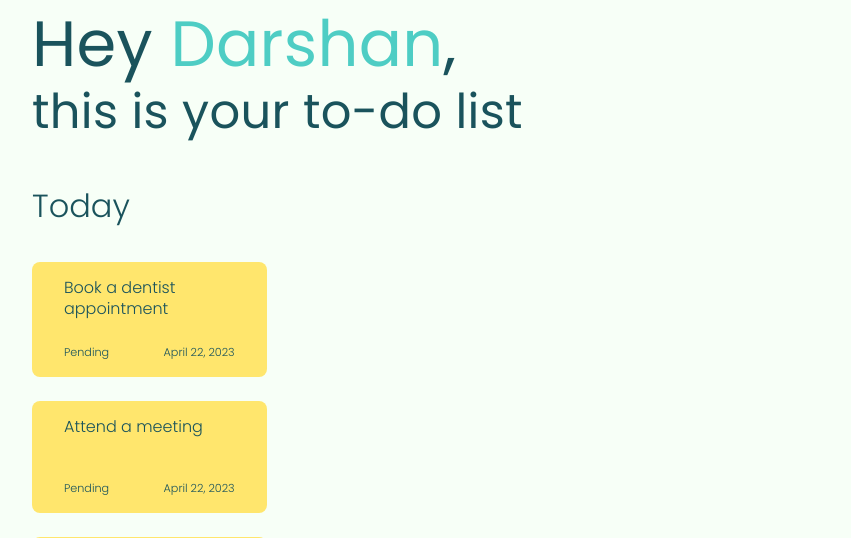
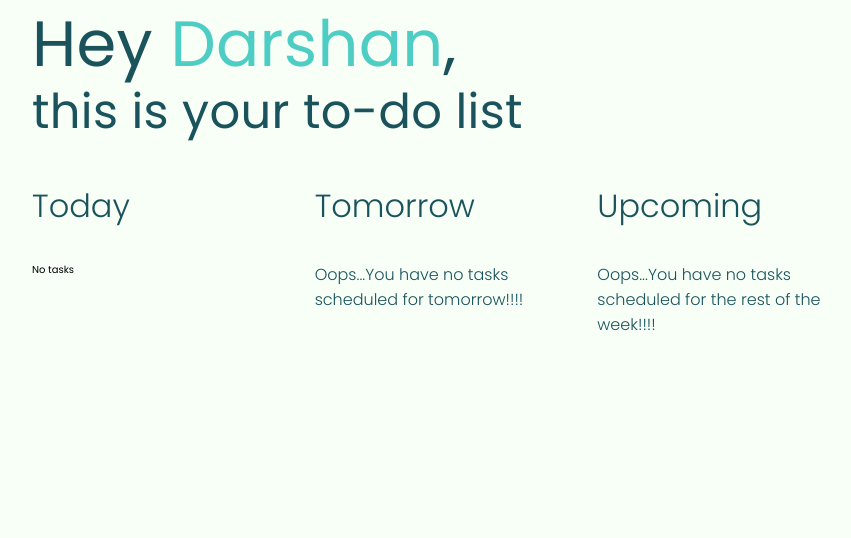
Before and after one commit to darshansp8/To-do, a Django app: page /tasks/ in a window 1280 px wide. Shown: the part 74-612 px from the top of the page, without its empty margins (208-1059 px from the left). After the commit the page ends 405 px from the top, so only its background shows below. Run offline with Django 4.2, Linux system fonts and the light colour scheme; data comes from the database, SQL or seed files in the repository; both versions use the stored data as it was after the commit.

Commit message:
Implemented logic based views for today, tomorrow and upcoming tasks.

```diff
--- a/to_do/static/style.css
+++ b/to_do/static/style.css
@@ -59,6 +59,12 @@ body{
     font-weight: 300;
     color: var(--primary-color);
     margin-bottom: 2rem;
+}
+
+.tasks--message{
+    font-size: 1rem;
+    font-weight: 300;
+    color: var(--primary-color);
 }
 
 .tasks--container{
--- a/to_do/tasks/views.py
+++ b/to_do/tasks/views.py
@@ -1,11 +1,34 @@
 from django.shortcuts import render
 from django.http import HttpResponse
 from .models import Tasks, Users
+from django.utils import timezone
+import datetime
+
 # Create your views here.
 
 
 def index(request):
-    tasks = Tasks.objects.all()
-    print(tasks)
+    current_date = timezone.now().date()
+    start_week = current_date - datetime.timedelta(current_date.weekday())
+    end_week = start_week + datetime.timedelta(7)
+    tasks_today = Tasks.objects.filter(task_created=current_date)
+    tasks_tomorrow = Tasks.objects.filter(task_created=current_date+datetime.timedelta(days=1))
+    tasks_week = Tasks.objects.filter(task_created__range=[start_week, end_week])
+    filtered_tasks_week = [task for task in tasks_week if task not in tasks_today]
+
+    no_task_today = False if tasks_today else True
+    no_task_tomorrow = False if tasks_tomorrow else True
+    no_task_week = False if filtered_tasks_week else True
+
     user = Users.objects.get(name="Darshan")
-    return render(request, 'index.html', {'tasks': tasks, 'user': user})
+
+    context = {
+        'tasks_today': tasks_today,
+        'tasks_tomorrow': tasks_tomorrow,
+        'tasks_week': filtered_tasks_week,
+        'user': user,
+        'no_task_today': no_task_today,
+        'no_task_tomorrow': no_task_tomorrow,
+        'no_task_week': no_task_week,
+    }
+    return render(request, 'index.html', context)
--- a/to_do/templates/index.html
+++ b/to_do/templates/index.html
@@ -20,7 +20,10 @@
         <!-- <h2 class="tasks--title">Current Tasks</h2> -->
         <div class="tasks--container">
             <h2 class="tasks--title">Today</h2>
-            {% for task in tasks %}
+            {% if no_task_today %}
+            <p>No tasks</p>
+            {% else %}
+                {% for task in tasks_today %}
                     {% if task.task_status == True %}
                     <div class="tasks--tab tasks--tab__success">
                     {% else %}
@@ -39,120 +42,60 @@
                         </div>
                     </div>
                 {% endfor %}
-<!--            <div class="tasks&#45;&#45;tab">-->
-<!--                <div class="tasks&#45;&#45;body">-->
-<!--                    <p class="tasks&#45;&#45;content">Make a visit to GP.</p>-->
-<!--                    <div class="tasks&#45;&#45;info">-->
-<!--                        <div class="tasks&#45;&#45;status">Pending</div>-->
-<!--                        <div class="tasks&#45;&#45;date">23.04.2023</div>-->
-<!--                    </div>-->
-<!--                </div>-->
-<!--            </div>-->
-<!--            <div class="tasks&#45;&#45;tab">-->
-<!--                <div class="tasks&#45;&#45;body">-->
-<!--                    <p class="tasks&#45;&#45;content">Groceries to buy: Onion, Tomato, Coriander, Rice, Wheat Flour</p>-->
-<!--                    <div class="tasks&#45;&#45;info">-->
-<!--                        <div class="tasks&#45;&#45;status">Pending</div>-->
-<!--                        <div class="tasks&#45;&#45;date">23.04.2023</div>-->
-<!--                    </div>-->
-<!--                </div>-->
-<!--            </div>-->
-<!--            <div class="tasks&#45;&#45;tab">-->
-<!--                <div class="tasks&#45;&#45;body">-->
-<!--                    <p class="tasks&#45;&#45;content">Make a visit to GP.</p>-->
-<!--                    <div class="tasks&#45;&#45;info">-->
-<!--                        <div class="tasks&#45;&#45;status">Pending</div>-->
-<!--                        <div class="tasks&#45;&#45;date">23.04.2023</div>-->
-<!--                    </div>-->
-<!--                </div>-->
-<!--            </div>-->
-<!--            <div class="tasks&#45;&#45;tab">-->
-<!--                <div class="tasks&#45;&#45;body">-->
-<!--                    <p class="tasks&#45;&#45;content">Make a visit to GP.</p>-->
-<!--                    <div class="tasks&#45;&#45;info">-->
-<!--                        <div class="tasks&#45;&#45;status">Pending</div>-->
-<!--                        <div class="tasks&#45;&#45;date">23.04.2023</div>-->
-<!--                    </div>-->
-<!--                </div>-->
-<!--            </div>-->
-<!--        </div>-->
-<!--        <div class="tasks&#45;&#45;container">-->
-<!--            <h2 class="tasks&#45;&#45;title">Tomorrow</h2>-->
-<!--            <div class="tasks&#45;&#45;tab">-->
-<!--                <div class="tasks&#45;&#45;body">-->
-<!--                    <p class="tasks&#45;&#45;content">Make a visit to GP.</p>-->
-<!--                    <div class="tasks&#45;&#45;info">-->
-<!--                        <div class="tasks&#45;&#45;status">Pending</div>-->
-<!--                        <div class="tasks&#45;&#45;date">23.04.2023</div>-->
-<!--                    </div>-->
-<!--                </div>-->
-<!--            </div>-->
-<!--            <div class="tasks&#45;&#45;tab">-->
-<!--                <div class="tasks&#45;&#45;body">-->
-<!--                    <p class="tasks&#45;&#45;content">Make a visit to GP.</p>-->
-<!--                    <div class="tasks&#45;&#45;info">-->
-<!--                        <div class="tasks&#45;&#45;status">Pending</div>-->
-<!--                        <div class="tasks&#45;&#45;date">23.04.2023</div>-->
-<!--                    </div>-->
-<!--                </div>-->
-<!--            </div>-->
-<!--            <div class="tasks&#45;&#45;tab">-->
-<!--                <div class="tasks&#45;&#45;body">-->
-<!--                    <p class="tasks&#45;&#45;content">Make a visit to GP.</p>-->
-<!--                    <div class="tasks&#45;&#45;info">-->
-<!--                        <div class="tasks&#45;&#45;status">Pending</div>-->
-<!--                        <div class="tasks&#45;&#45;date">23.04.2023</div>-->
-<!--                    </div>-->
-<!--                </div>-->
-<!--            </div>-->
-<!--            <div class="tasks&#45;&#45;tab">-->
-<!--                <div class="tasks&#45;&#45;body">-->
-<!--                    <p class="tasks&#45;&#45;content">Make a visit to GP.</p>-->
-<!--                    <div class="tasks&#45;&#45;info">-->
-<!--                        <div class="tasks&#45;&#45;status">Pending</div>-->
-<!--                        <div class="tasks&#45;&#45;date">23.04.2023</div>-->
-<!--                    </div>-->
-<!--                </div>-->
-<!--            </div>-->
-<!--        </div>-->
-<!--        <div class="tasks&#45;&#45;container">-->
-<!--            <h2 class="tasks&#45;&#45;title">Upcoming</h2>-->
-<!--            <div class="tasks&#45;&#45;tab">-->
-<!--                <div class="tasks&#45;&#45;body">-->
-<!--                    <p class="tasks&#45;&#45;content">Make a visit to GP.</p>-->
-<!--                    <div class="tasks&#45;&#45;info">-->
-<!--                        <div class="tasks&#45;&#45;status">Pending</div>-->
-<!--                        <div class="tasks&#45;&#45;date">23.04.2023</div>-->
-<!--                    </div>-->
-<!--                </div>-->
-<!--            </div>-->
-<!--            <div class="tasks&#45;&#45;tab">-->
-<!--                <div class="tasks&#45;&#45;body">-->
-<!--                    <p class="tasks&#45;&#45;content">Make a visit to GP.</p>-->
-<!--                    <div class="tasks&#45;&#45;info">-->
-<!--                        <div class="tasks&#45;&#45;status">Pending</div>-->
-<!--                        <div class="tasks&#45;&#45;date">23.04.2023</div>-->
-<!--                    </div>-->
-<!--                </div>-->
-<!--            </div>-->
-<!--            <div class="tasks&#45;&#45;tab">-->
-<!--                <div class="tasks&#45;&#45;body">-->
-<!--                    <p class="tasks&#45;&#45;content">Make a visit to GP.</p>-->
-<!--                    <div class="tasks&#45;&#45;info">-->
-<!--                        <div class="tasks&#45;&#45;status">Pending</div>-->
-<!--                        <div class="tasks&#45;&#45;date">23.04.2023</div>-->
-<!--                    </div>-->
-<!--                </div>-->
-<!--            </div>-->
-<!--            <div class="tasks&#45;&#45;tab">-->
-<!--                <div class="tasks&#45;&#45;body">-->
-<!--                    <p class="tasks&#45;&#45;content">Make a visit to GP.</p>-->
-<!--                    <div class="tasks&#45;&#45;info">-->
-<!--                        <div class="tasks&#45;&#45;status">Pending</div>-->
-<!--                        <div class="tasks&#45;&#45;date">23.04.2023</div>-->
-<!--                    </div>-->
-<!--                </div>-->
-<!--            </div>-->
+            {% endif %}
+        </div>
+
+        <div class="tasks--container">
+           <h2 class="tasks--title">Tomorrow</h2>
+           {% if no_task_tomorrow %}
+           <p class="tasks--message">Oops...You have no tasks scheduled for tomorrow!!!!</p>
+           {% else %}
+                {% for task in tasks_tomorrow%}
+                    {% if task.task_status %}
+                    <div class="tasks--tab tasks--tab__success">
+                    {% else %}
+                    <div class="tasks--tab tasks--tab__ongoing">
+                    {% endif %}
+                        <div class="tasks--body">
+                            <p class="tasks--content">{{ task.task_desc }}</p>
+                            <div class="tasks--info">
+                                {% if task.task_status == False %}
+                                <div class="tasks--status">Pending</div>
+                                {% else %}
+                                <div class="tasks--status">Completed</div>
+                                {% endif %}
+                                <div class="tasks--date">{{ task.task_created }}</div>
+                            </div>
+                        </div>
+                    </div>
+                {% endfor %}
+            {% endif %}
+        </div>
+       <div class="tasks--container">
+            <h2 class="tasks--title">Upcoming</h2>
+            {% if no_task_week %}
+            <p class="tasks--message">Oops...You have no tasks scheduled for the rest of the week!!!!</p>
+            {% else %}
+                {% for task in tasks_week %}
+                    {% if task.task_status %}
+                    <div class="tasks--tab tasks--tab__success">
+                    {% else %}
+                    <div class="tasks--tab tasks--tab__ongoing">
+                    {% endif %}
+                        <div class="tasks--body">
+                            <p class="tasks--content">{{ task.task_desc }}</p>
+                            <div class="tasks--info">
+                                {% if task.task_status == False %}
+                                <div class="tasks--status">Pending</div>
+                                {% else %}
+                                <div class="tasks--status">Completed</div>
+                                {% endif %}
+                                <div class="tasks--date">{{ task.task_created }}</div>
+                            </div>
+                        </div>
+                    </div>
+                {% endfor %}
+            {% endif %}
         </div>
     </section>
 </body>
```
Also changed, not shown: to_do/db.sqlite3. Lines whose indentation alone changed are shown as unchanged.
